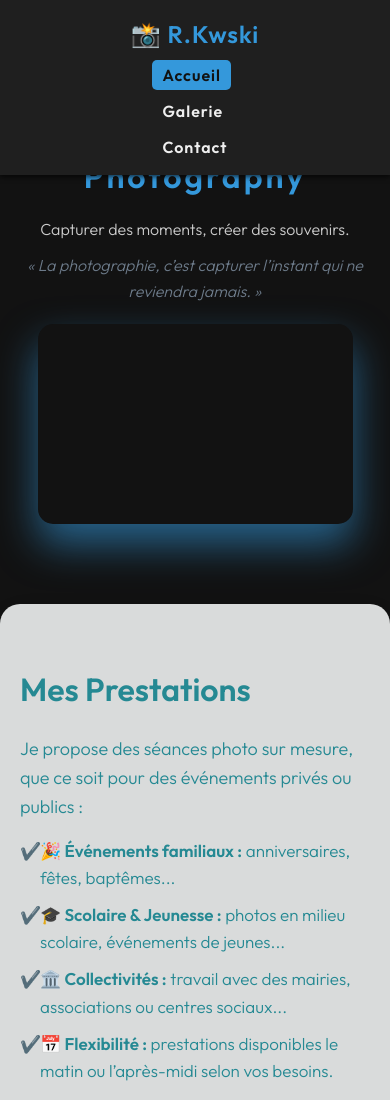
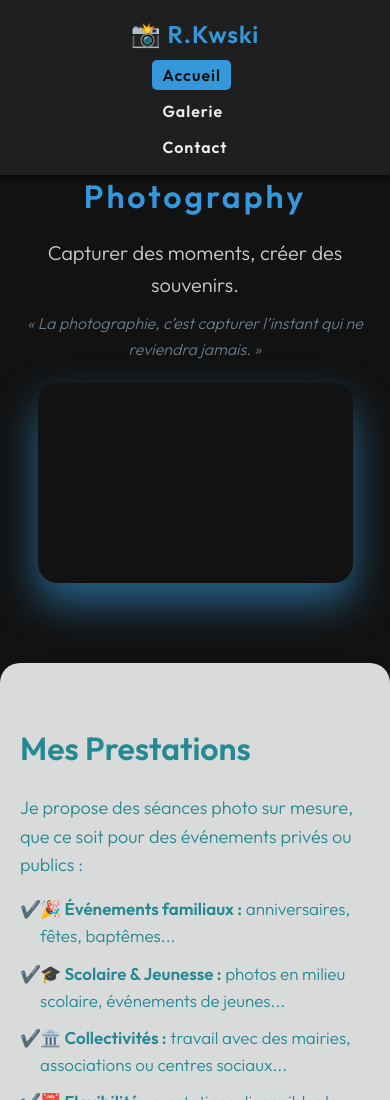
Before and after one commit to raphk262/PREMIER-SITE, a plain HTML site: page index.html in a window 390 px wide. Shown: the top 1100 px of the page. Drawn offline with Linux system fonts and the light colour scheme.

Commit message:
change for picture 6

```diff
--- a/index.html
+++ b/index.html
@@ -4,7 +4,7 @@
     <meta charset="UTF-8" />
     <meta name="viewport" content="width=device-width, initial-scale=1.0" />
     <title>R.Kwski Photography</title>
-    <link rel="stylesheet" href="style.css?v=4" />
+    <link rel="stylesheet" href="style.css?v=6" />
     <link rel="preconnect" href="https://fonts.googleapis.com" />
     <link rel="preconnect" href="https://fonts.gstatic.com" crossorigin />
     <link
--- a/style.css
+++ b/style.css
@@ -377,36 +377,26 @@ footer {
   left: 0;
   color: #3498db;
 }
-
 @media (max-width: 768px) {
   .hero {
     flex-direction: column;
+    gap: 20px;
+    text-align: center;
+    margin-top: 100px;
     padding: 20px;
-    gap: 20px;
-    margin-top: 80px;
-    min-height: auto;
   }
 
   .hero-content {
     text-align: center;
-    opacity: 1; /* assure que l'animation n'empêche pas l'affichage */
-    animation: none; /* optionnel si ça bugge sur mobile */
+    max-width: 100%;
+    opacity: 1; /* au cas où l'animation bloque */
   }
 
   .hero-photo {
     width: 90%;
     height: 200px;
-    border-radius: 15px;
-    animation: none;
-    opacity: 1;
-  }
-
-  .hero h1 {
-    font-size: 2rem;
-  }
-
-  .desc,
-  .citation {
-    font-size: 1rem;
+    background-size: cover;
+    background-position: center;
+    opacity: 1; /* pour s'assurer qu’elle apparaisse */
   }
 }
```
